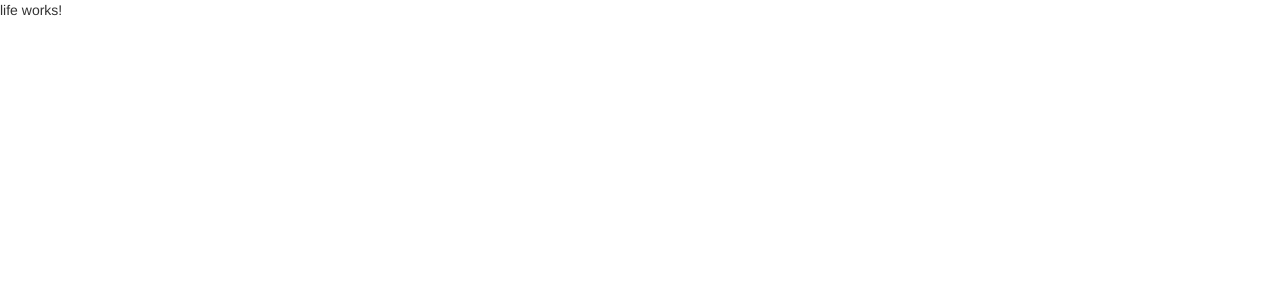
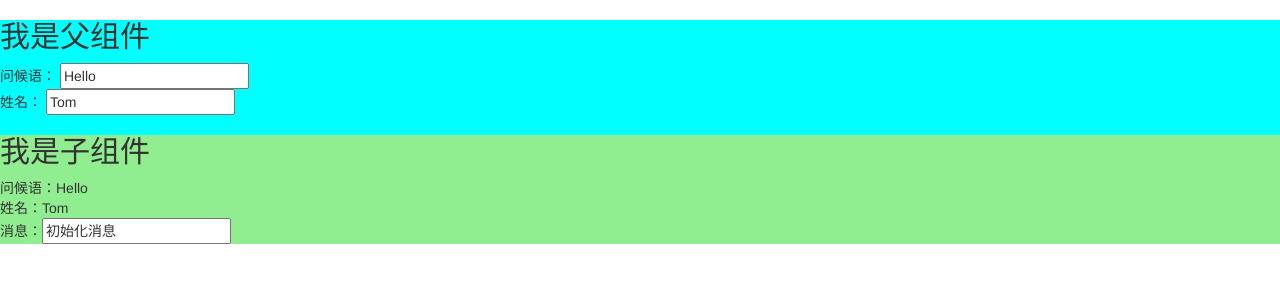
Before and after one commit to pizitai/angular4-study, an Angular app: page / in a window 1280 px wide. Shown: the top 300 px of the page. Built offline with nearby package versions, Linux system fonts and the light colour scheme.

Commit message:
OnChanges

```diff
--- a/src/app/app.component.html
+++ b/src/app/app.component.html
@@ -1,3 +1,12 @@
 <!--The content below is only a placeholder and can be replaced.-->
 
-<app-life [name]="title"></app-life>
+<div class="parent">
+  <h2>我是父组件</h2>
+  <div>问候语：
+    <input [(ngModel)]="greeting">
+  </div>
+  <div>姓名：
+    <input [(ngModel)]="user.name">
+  </div>
+  <app-child [greeting]="greeting" [user]='user'></app-child>
+</div>
--- a/src/app/app.component.scss
+++ b/src/app/app.component.scss
@@ -0,0 +1,3 @@
+.parent{
+    background-color: cyan;
+}
--- a/src/app/app.component.ts
+++ b/src/app/app.component.ts
@@ -6,6 +6,7 @@ import { Component } from '@angular/core';
   styleUrls: ['./app.component.scss']
 })
 export class AppComponent {
-  title: string = 'Tom';
+  greeting: string = 'Hello';
+  user: { name: string } = { name: 'Tom' };
 
 }
--- a/src/app/app.module.ts
+++ b/src/app/app.module.ts
@@ -5,11 +5,13 @@ import { FormsModule, ReactiveFormsModule } from '@angular/forms';
 import { AppRoutingModule } from './app-routing.module';
 import { AppComponent } from './app.component';
 import { LifeComponent } from './life/life.component';
+import { ChildComponent } from './child/child.component';
 
 @NgModule({
   declarations: [
     AppComponent,
     LifeComponent,
+    ChildComponent,
   ],
   imports: [
     BrowserModule,
--- /dev/null
+++ b/src/app/child/child.component.html
@@ -0,0 +1,6 @@
+<div class="child">
+  <h2>我是子组件</h2>
+  <div>问候语：{{greeting}}</div>
+  <div>姓名：{{user.name}}</div>
+  <div>消息：<input [(ngModel)]="message"></div>
+</div>
--- /dev/null
+++ b/src/app/child/child.component.scss
@@ -0,0 +1,3 @@
+.child{
+    background-color: lightgreen;
+}
--- /dev/null
+++ b/src/app/child/child.component.ts
@@ -0,0 +1,23 @@
+import { Component, OnInit, Input, OnChanges, SimpleChanges } from '@angular/core';
+
+@Component({
+  selector: 'app-child',
+  templateUrl: './child.component.html',
+  styleUrls: ['./child.component.scss']
+})
+export class ChildComponent implements OnInit, OnChanges {
+  ngOnChanges(changes: SimpleChanges): void {
+    console.log(JSON.stringify(changes, null, 2));
+  }
+  @Input()
+  greeting: string;
+  @Input()
+  user: { name: string };
+  message: string = '初始化消息';
+
+  constructor() { }
+
+  ngOnInit() {
+  }
+
+}
```
Also changed, not shown: 2 other files (tests, documents, lock files or other folders).
